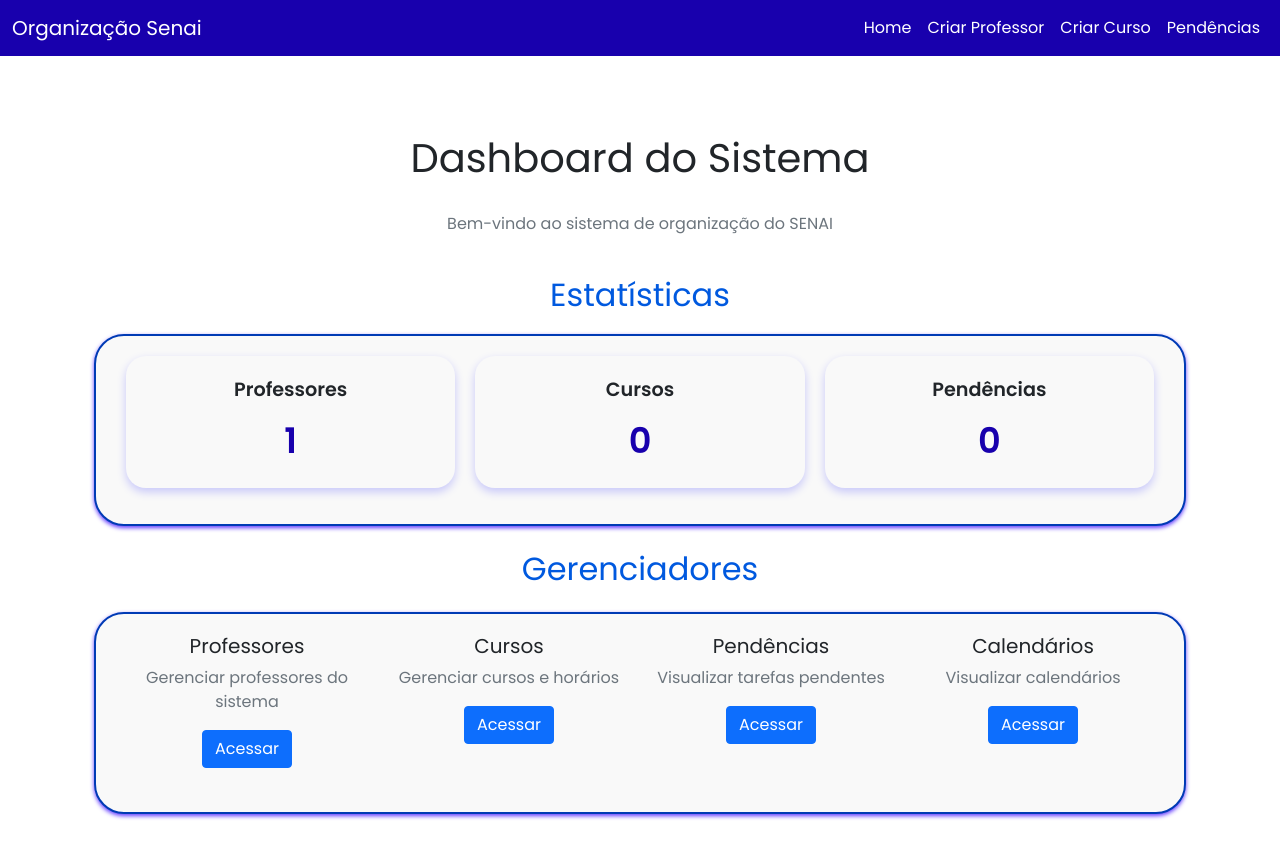
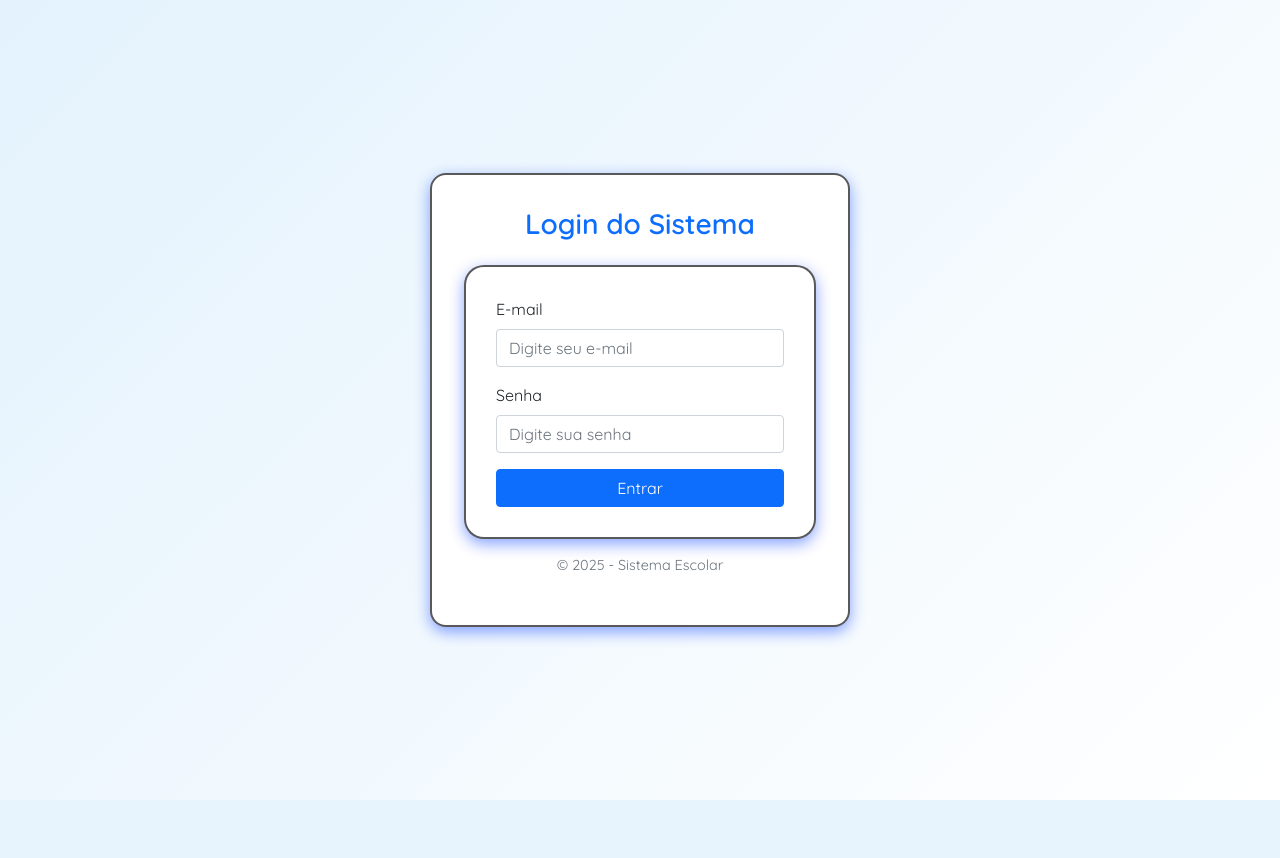
Before and after one commit to FreiCaneco/tcc-senai-mmm, a PHP site: page / in a window 1280 px wide. After the commit the page ends 800 px from the top, so only its background shows below. Run offline with PHP 8.4, Linux system fonts and the light colour scheme; data comes from the database, SQL or seed files in the repository; data that the repository does not hold is empty.

Commit message:
Refactor index.php for login system layout

```diff
--- a/index.php
+++ b/index.php
@@ -3,94 +3,68 @@
 <head>
   <meta charset="UTF-8">
   <meta name="viewport" content="width=device-width, initial-scale=1.0">
-    <title>Organização Senai</title>
-    <link rel="stylesheet" href="css/bootstrap.css">
-    <link rel="stylesheet" href="css/styles.css">
+  <title>Login - Sistema Escolar</title>
+
+  <!-- Bootstrap -->
+  <link rel="stylesheet" href="/css/bootstrap.css">
+  <link rel="stylesheet" href="/css/styles.css">
+
+  <!-- Google Fonts -->
+  <link href="https://fonts.googleapis.com/css2?family=Quicksand:wght@400;600&display=swap" rel="stylesheet">
+
+  <style>
+    body {
+      font-family: 'Quicksand', sans-serif;
+      background: linear-gradient(135deg, #e3f2fd, #ffffffff);
+      height: 100vh;
+      display: flex;
+      align-items: center;
+      justify-content: center;
+    }
+    .login-card {
+      width: 100%;
+      max-width: 420px;
+      background: white;
+      border-radius: 16px;
+      padding: 2rem;
+      border: 2px solid #000000a6;
+      box-shadow: 0 5px 15px rgba(0, 60, 255, 0.47);
+    }
+    .login-card h3 {
+      text-align: center;
+      margin-bottom: 1.5rem;
+      font-weight: 600;
+      color: #0d6efd;
+    }
+  </style>
 </head>
 <body>
-    <?php include './view/navbar.php'; ?>
+  <div class="login-card">
+    <h3>Login do Sistema</h3>
 
-    <div class="container mt-4">
-      <div class="row">
-        <div class="col-12">
-          <h1>Dashboard do Sistema</h1>
-          <p class="text-center text-muted">Bem-vindo ao sistema de organização do SENAI</p>
-        </div>
+    <?php if (isset($_GET['erro'])): ?>
+      <div class="alert alert-danger text-center">Usuário ou senha incorretos!</div>
+    <?php endif; ?>
+
+    <form action="../controller/c_login.php" method="POST">
+      <div class="mb-3">
+        <label for="email" class="form-label">E-mail</label>
+        <input type="email" class="form-control" id="email" name="email" placeholder="Digite seu e-mail" required>
       </div>
 
-        <h3 class="mt-4 legend" style="font-size: 2.0rem; color: #0059df; text-align: center;">Estatísticas</h3>
-        <div class="dashboard dashboard-stats mb-4 text-center">
-  <div class="stat-item mb-3">
-    <div class="stat-label">Professores</div>
-    <div class="stat-value" id="contador-professores">...</div>
-  </div>
-  <div class="stat-item mb-3">
-    <div class="stat-label">Cursos</div>
-    <div class="stat-value" id="contador-cursos">...</div>
-  </div>
-  <div class="stat-item mb-3">
-    <div class="stat-label">Pendências</div>
-    <div class="stat-value" id="contador-pendencias">...</div>
-  </div>
+      <div class="mb-3">
+        <label for="senha" class="form-label">Senha</label>
+        <input type="password" class="form-control" id="senha" name="senha" placeholder="Digite sua senha" required>
       </div>
 
+      <div class="d-grid">
+        <button type="submit" class="btn btn-primary">Entrar</button>
+      </div>
+    </form>
 
-        <h3 class="mt-4 legend" style="font-size: 2.0rem; color: #0059df; text-align: center;">Gerenciadores</h3>
-        <div class="row mt-4 dashboard">
-            <div class="col-md-6 col-lg-3 mb-4">
-                <div class="dashboard-card text-center">
-                    <h5>Professores</h5>
-                    <p class="text-muted">Gerenciar professores do sistema</p>
-                    <a href="./view/professores.php" class="btn btn-primary">Acessar</a>
+    <p class="text-center mt-3 text-muted" style="font-size: 0.9rem;">
+      © <?php echo date('Y'); ?> - Sistema Escolar
+    </p>
   </div>
-            </div>
-            <div class="col-md-6 col-lg-3 mb-4">
-                <div class="dashboard-card text-center">
-                    <h5>Cursos</h5>
-                    <p class="text-muted">Gerenciar cursos e horários</p>
-                    <a href="./view/cursos.php" class="btn btn-primary">Acessar</a>
-                </div>
-            </div>
-            <div class="col-md-6 col-lg-3 mb-4">
-                <div class="dashboard-card text-center">
-                    <h5>Pendências</h5>
-                    <p class="text-muted">Visualizar tarefas pendentes</p>
-                    <a href="./view/pendencias.php" class="btn btn-primary">Acessar</a>
-                </div>
-            </div>
-            <div class="col-md-6 col-lg-3 mb-4">
-                <div class="dashboard-card text-center">
-                    <h5>Calendários</h5>
-                    <p class="text-muted">Visualizar calendários</p>
-                    <a href="./view/testeCalendario.php" class="btn btn-primary">Acessar</a>
-                </div>
-            </div>
-        </div>
-
-
-
-    </div>
-
-    <script src="https://cdn.jsdelivr.net/npm/bootstrap@5.3.0/dist/js/bootstrap.bundle.min.js"> </script>
-
-    <script>
-  document.addEventListener("DOMContentLoaded", function () {
-    fetch('controller/contadores.php') // ajuste o caminho se necessário
-      .then(response => response.json())
-      .then(data => {
-        if (data.error) {
-          alert("Erro ao buscar contadores: " + data.error);
-        } else {
-          document.getElementById('contador-professores').textContent = data.professores;
-          document.getElementById('contador-cursos').textContent = data.cursos;
-          document.getElementById('contador-pendencias').textContent = data.pendencias;
-        }
-      })
-      .catch(error => {
-        alert("Erro na requisição: " + error);
-      });
-  });
-</script>
-
 </body>
 </html>
```
Lines whose indentation alone changed are shown as unchanged.
